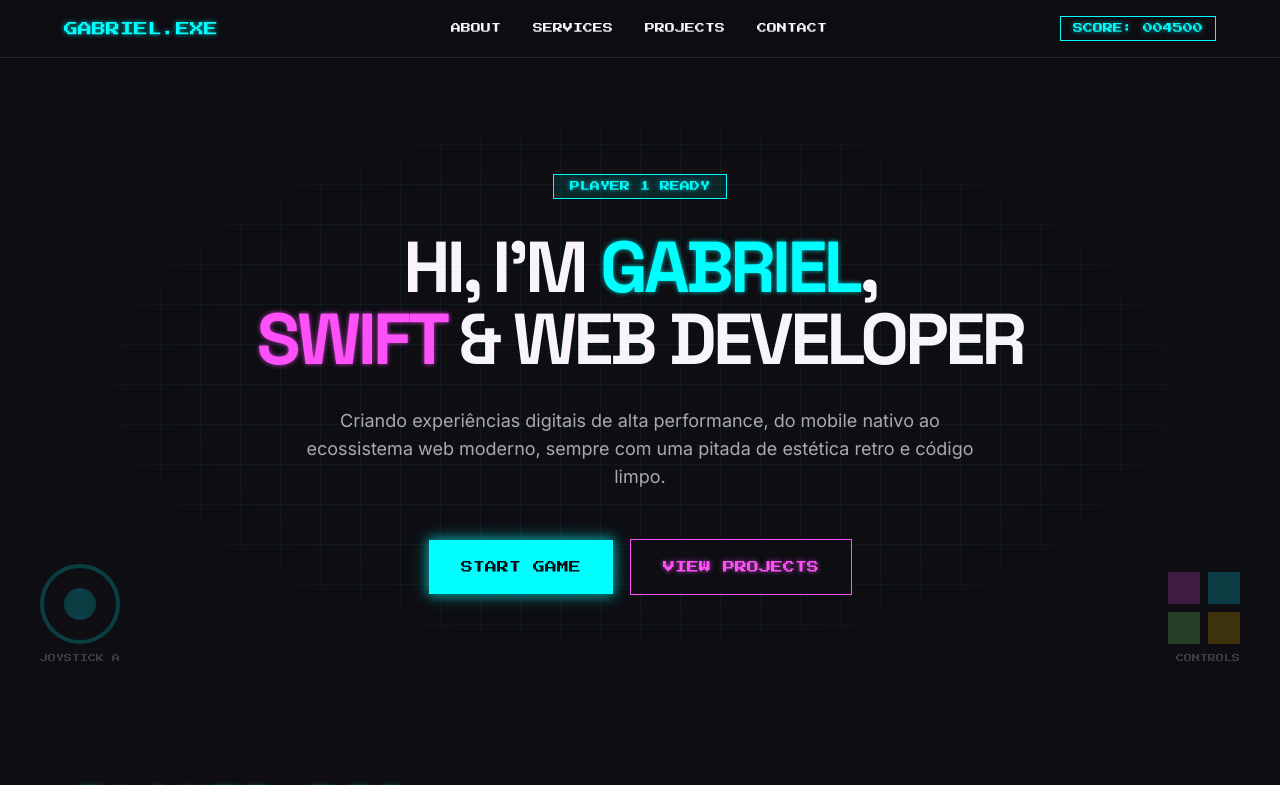
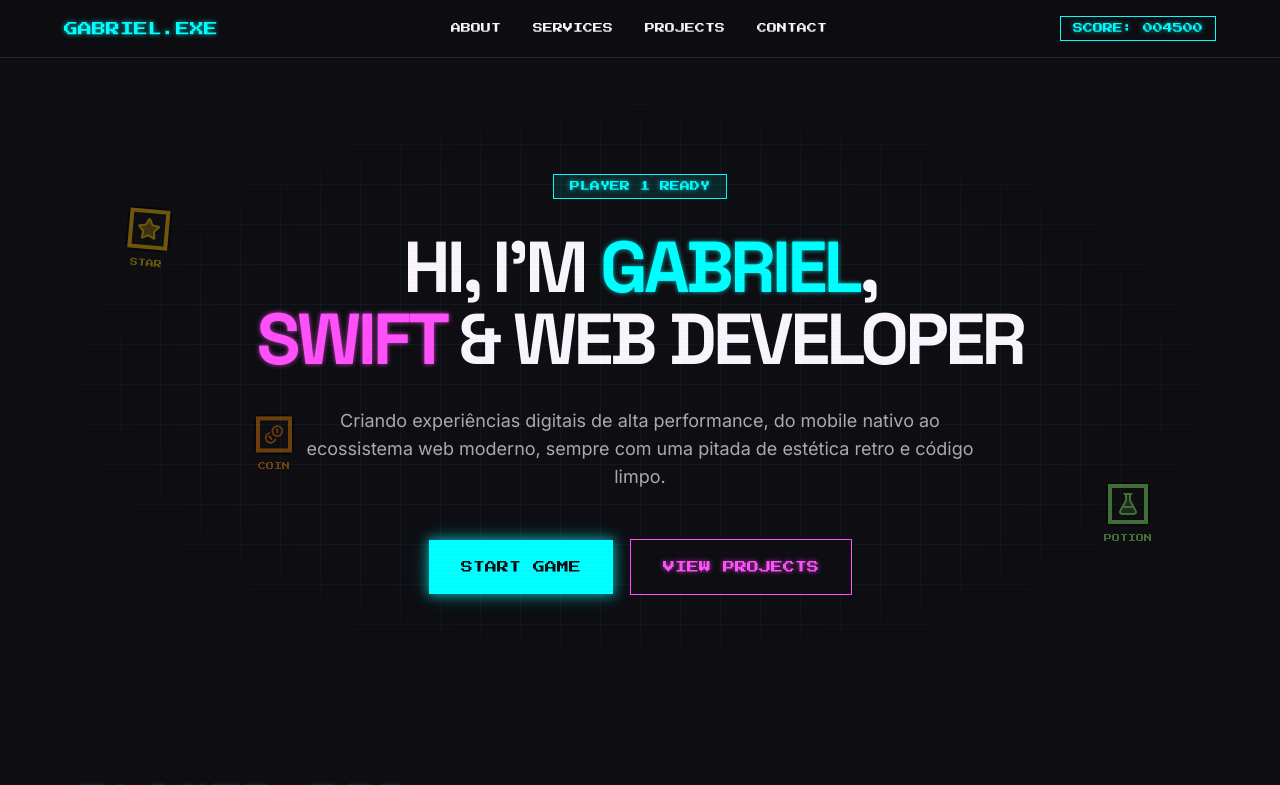
Before and after one commit to Gabriiel-Souza/developer-portfolio-pixel-art, a Next.js app: page / in a window 1280 px wide. Shown: the top 785 px of the page. Built offline with nearby package versions, Linux system fonts and the light colour scheme.

Commit message:
style: replace arcade controls with floating RPG elements (coins, stars, potions)

```diff
--- a/src/features/portfolio/components/HeroSection.tsx
+++ b/src/features/portfolio/components/HeroSection.tsx
@@ -1,6 +1,7 @@
 import React from "react";
 import { motion } from "framer-motion";
 import { Button } from "@/components/ui/button";
+import { Star, FlaskConical, Coins } from "lucide-react";
 import { useGameInteraction } from "../hooks/useGameInteraction";
 
 export const HeroSection = () => {
@@ -49,22 +50,33 @@ export const HeroSection = () => {
         </div>
       </motion.div>
 
-      {/* Decorative Arcade Elements */}
-      <div className="absolute bottom-10 left-10 hidden lg:block opacity-20">
-         <div className="w-20 h-20 border-4 border-neon-blue rounded-full flex items-center justify-center">
-            <div className="w-8 h-8 bg-neon-blue rounded-full" />
-         </div>
-         <p className="font-pixel text-[8px] mt-2 text-center">JOYSTICK A</p>
-      </div>
-      <div className="absolute bottom-10 right-10 hidden lg:block opacity-20 text-right">
-         <div className="grid grid-cols-2 gap-2">
-            <div className="w-8 h-8 bg-neon-pink" />
-            <div className="w-8 h-8 bg-neon-blue" />
-            <div className="w-8 h-8 bg-neon-green" />
-            <div className="w-8 h-8 bg-yellow-400" />
-         </div>
-         <p className="font-pixel text-[8px] mt-2">CONTROLS</p>
-      </div>
+      {/* Decorative RPG Elements */}
+      <motion.div
+        animate={{ y: [0, -15, 0], rotate: [0, 5, 0] }}
+        transition={{ duration: 4, repeat: Infinity, ease: "easeInOut" }}
+        className="absolute top-1/4 left-[10%] opacity-40 text-yellow-400 flex flex-col items-center"
+      >
+        <Star size={40} className="fill-yellow-400/50 pixel-border border-yellow-400 p-1" />
+        <span className="font-pixel text-[8px] mt-2">STAR</span>
+      </motion.div>
+
+      <motion.div
+        animate={{ y: [0, 20, 0], rotate: [0, -10, 0] }}
+        transition={{ duration: 5, repeat: Infinity, ease: "easeInOut", delay: 1 }}
+        className="absolute bottom-1/4 right-[10%] opacity-40 text-neon-green flex flex-col items-center"
+      >
+        <FlaskConical size={40} className="fill-neon-green/30 pixel-border border-neon-green p-1" />
+        <span className="font-pixel text-[8px] mt-2">POTION</span>
+      </motion.div>
+
+      <motion.div
+        animate={{ y: [0, -20, 0] }}
+        transition={{ duration: 3.5, repeat: Infinity, ease: "easeInOut", delay: 0.5 }}
+        className="absolute bottom-1/3 left-[20%] opacity-40 text-orange-400 flex flex-col items-center"
+      >
+        <Coins size={36} className="pixel-border border-orange-400 p-1" />
+        <span className="font-pixel text-[8px] mt-2">COIN</span>
+      </motion.div>
     </section>
   );
 };
```
